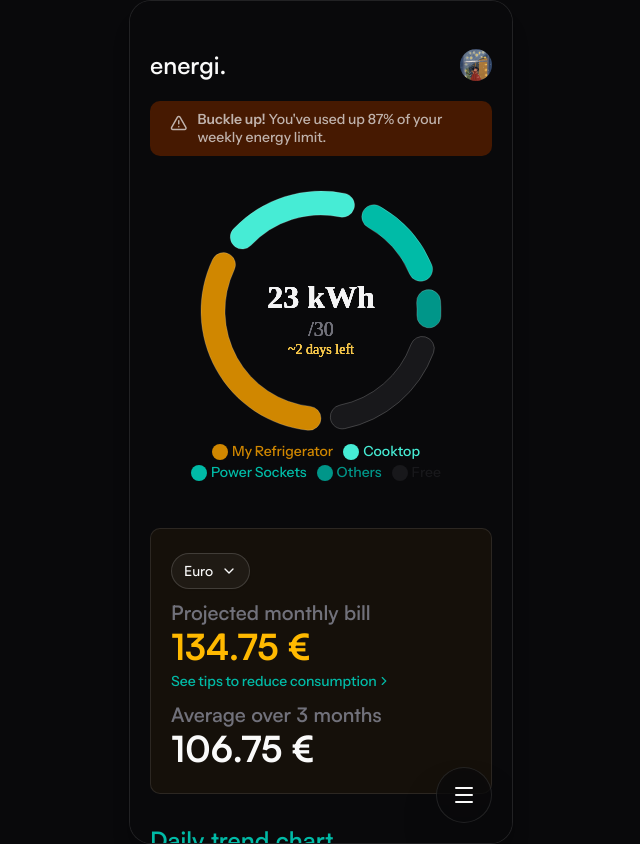
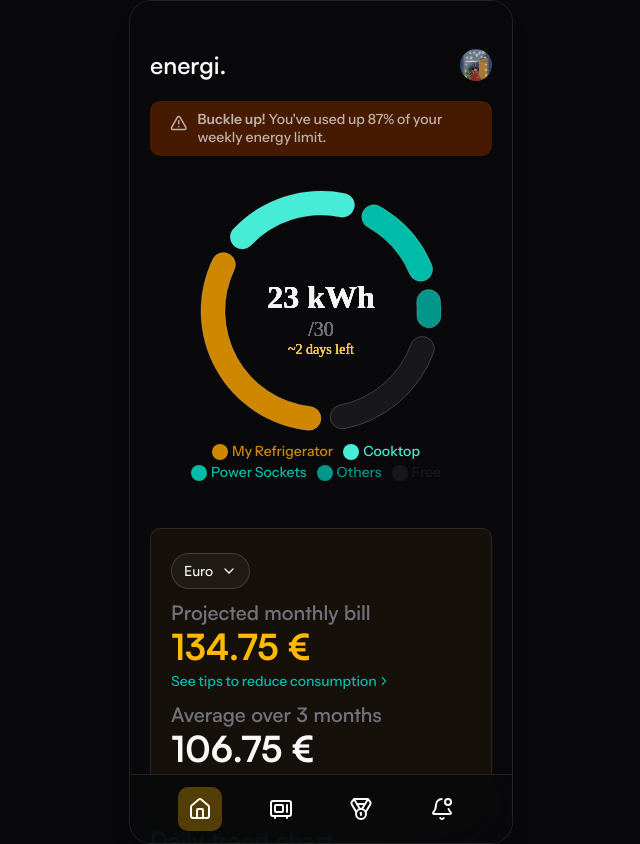
Before and after one commit to Voldemort271/energi, a Next.js app: page / in a window 1280 px wide. Shown: the whole page, without its empty margins (319-959 px from the left). Built offline with nearby package versions, Linux system fonts and the light colour scheme.

Commit message:
You can now toggle between floating nav and bar nav

```diff
--- a/app/(gradient-bg)/layout.tsx
+++ b/app/(gradient-bg)/layout.tsx
@@ -5,6 +5,8 @@ import Lenis from 'lenis';
 import Navbar from '@/components/root/navbar';
 import LogoBar from '@/components/root/logo-bar';
 import Footer from '@/components/root/footer';
+import FloatingNav from '@/components/root/floating-nav';
+import { useAppPreferencesContext } from '@/context/app-preferences-context';
 
 export default function MobileLayoutWithGradient({
 	children,
@@ -12,6 +14,7 @@ export default function MobileLayoutWithGradient({
 	children: ReactNode;
 }>) {
 	const containerRef = useRef<HTMLDivElement>(null);
+	const { floatingNav } = useAppPreferencesContext();
 
 	useEffect(() => {
 		if (!containerRef.current) return;
@@ -54,8 +57,8 @@ export default function MobileLayoutWithGradient({
 				{children}
 				<Footer />
 			</div>
-			<div className="fixed bottom-0 z-50 w-full sm:sticky">
-				<Navbar />
+			<div className="pointer-events-none fixed bottom-0 z-50 w-full sm:sticky">
+				{floatingNav ? <FloatingNav /> : <Navbar />}
 			</div>
 		</main>
 	);
--- a/app/(root)/layout.tsx
+++ b/app/(root)/layout.tsx
@@ -5,6 +5,8 @@ import LogoBar from '@/components/root/logo-bar';
 import Lenis from 'lenis';
 import Footer from '@/components/root/footer';
 import FloatingNav from '@/components/root/floating-nav';
+import Navbar from '@/components/root/navbar';
+import { useAppPreferencesContext } from '@/context/app-preferences-context';
 
 export default function MobileLayout({
 	children,
@@ -12,6 +14,7 @@ export default function MobileLayout({
 	children: ReactNode;
 }>) {
 	const containerRef = useRef<HTMLDivElement>(null);
+	const { floatingNav } = useAppPreferencesContext();
 
 	useEffect(() => {
 		if (!containerRef.current) return;
@@ -52,8 +55,7 @@ export default function MobileLayout({
 				<Footer />
 			</div>
 			<div className="pointer-events-none fixed bottom-0 z-50 w-full sm:sticky">
-				{/*<Navbar />*/}
-				<FloatingNav />
+				{floatingNav ? <FloatingNav /> : <Navbar />}
 			</div>
 		</main>
 	);
--- a/components/profile/preferences-section.tsx
+++ b/components/profile/preferences-section.tsx
@@ -14,7 +14,14 @@ import { useAppPreferencesContext } from '@/context/app-preferences-context';
 import { CURRENCIES, CurrencyCode } from '@/db/currency';
 
 const PreferencesSection = () => {
-	const { theme, setTheme, currency, setCurrency } = useAppPreferencesContext();
+	const {
+		theme,
+		setTheme,
+		currency,
+		setCurrency,
+		floatingNav,
+		setFloatingNav,
+	} = useAppPreferencesContext();
 
 	const [activeCurrency, setActiveCurrency] = useState<
 		SettingsDropdownList[number]
@@ -49,6 +56,14 @@ const PreferencesSection = () => {
 					currItem={theme}
 					setCurrItem={setTheme}
 				/>
+				<div className="bg-foreground/5 h-px w-full" />
+				<ToggleSettingItem
+					title={'New: Floating Nav'}
+					toggle={floatingNav}
+					setToggle={setFloatingNav}
+				>
+					Enable this setting to use our new floating navigation.
+				</ToggleSettingItem>
 			</div>
 		</div>
 	);
--- a/components/profile/settings-items.tsx
+++ b/components/profile/settings-items.tsx
@@ -38,19 +38,12 @@ export const ToggleSettingItem = ({
 				>
 					{title}
 				</Label>
-				{toggle && setToggle ? (
-					<Switch
-						checked={toggle}
-						onCheckedChange={(val) => setToggle(val)}
-						id={title}
-						className="my-1 cursor-pointer data-[state=checked]:bg-teal-500 data-[state=unchecked]:bg-amber-800!"
-					/>
-				) : (
-					<Switch
-						id="airplane-mode"
-						className="my-1 cursor-pointer data-[state=checked]:bg-teal-500 data-[state=unchecked]:bg-amber-800!"
-					/>
-				)}
+				<Switch
+					checked={toggle}
+					onCheckedChange={(val) => setToggle?.(val)}
+					id={title}
+					className="my-1 cursor-pointer data-[state=checked]:bg-teal-500 data-[state=unchecked]:bg-amber-800!"
+				/>
 			</div>
 			<div className="text-foreground/70 max-w-60 text-sm font-normal">
 				{children}
--- a/components/root/floating-nav.tsx
+++ b/components/root/floating-nav.tsx
@@ -5,6 +5,7 @@ import React, { Dispatch, SetStateAction, useState } from 'react';
 import { Menu } from 'lucide-react';
 import { availablePages, NavItemType } from '@/db/page-content-data';
 import { usePathname } from 'next/navigation';
+import Link from 'next/link';
 
 interface NavItemProps extends NavItemType {
 	index: number;
@@ -29,8 +30,7 @@ const FloatingNavItem = ({
 	active,
 }: NavItemProps) => {
 	return (
-		<motion.a
-			href={path}
+		<motion.div
 			style={{
 				width: `${navItemRadius}px`,
 				height: `${navItemRadius}px`,
@@ -52,8 +52,13 @@ const FloatingNavItem = ({
 			}}
 			transition={{ duration: 0.3, ease: [0, 0.55, 0.45, 1] }}
 		>
-			{icon}
-		</motion.a>
+			<Link
+				href={path}
+				className="flex h-full w-full items-center justify-center"
+			>
+				{icon}
+			</Link>
+		</motion.div>
 	);
 };
 
```
